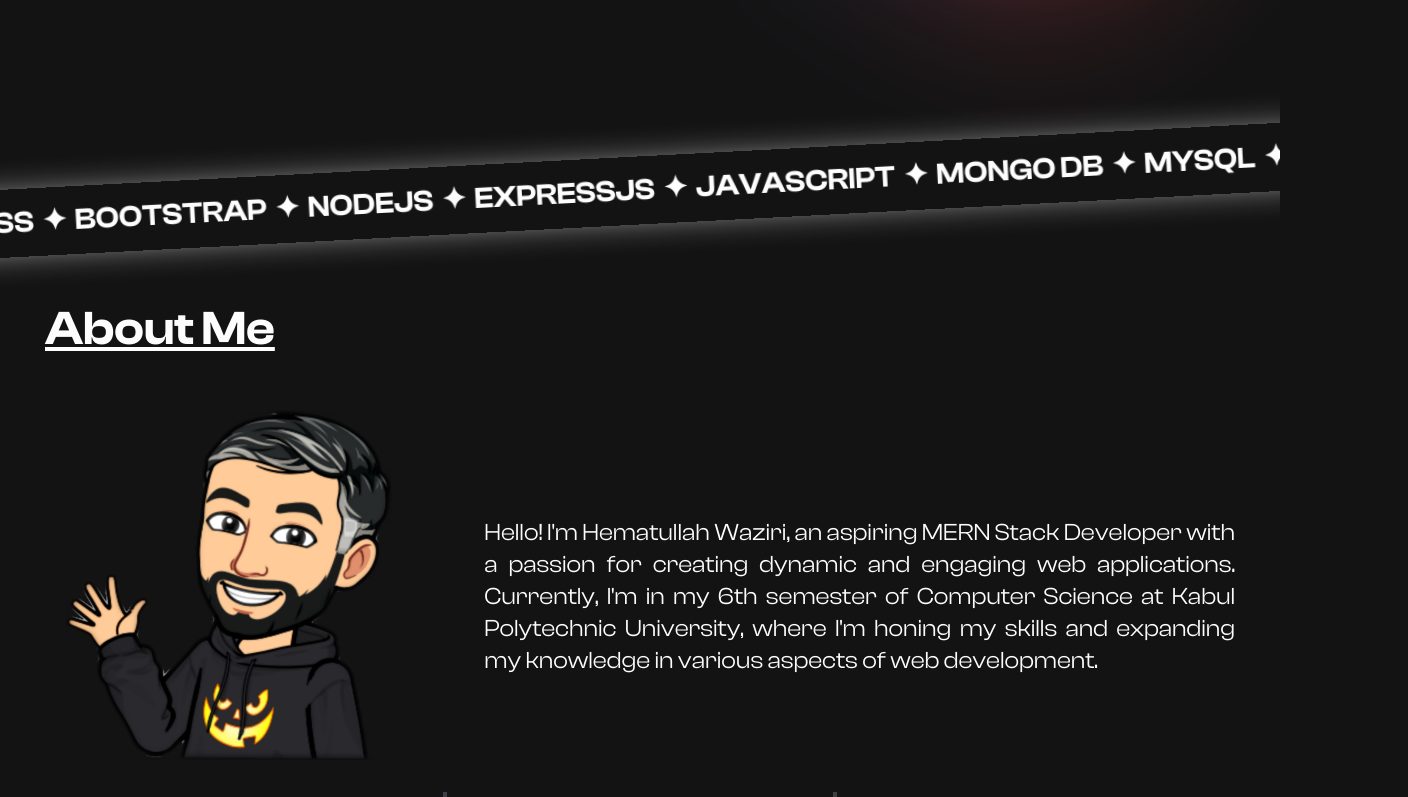
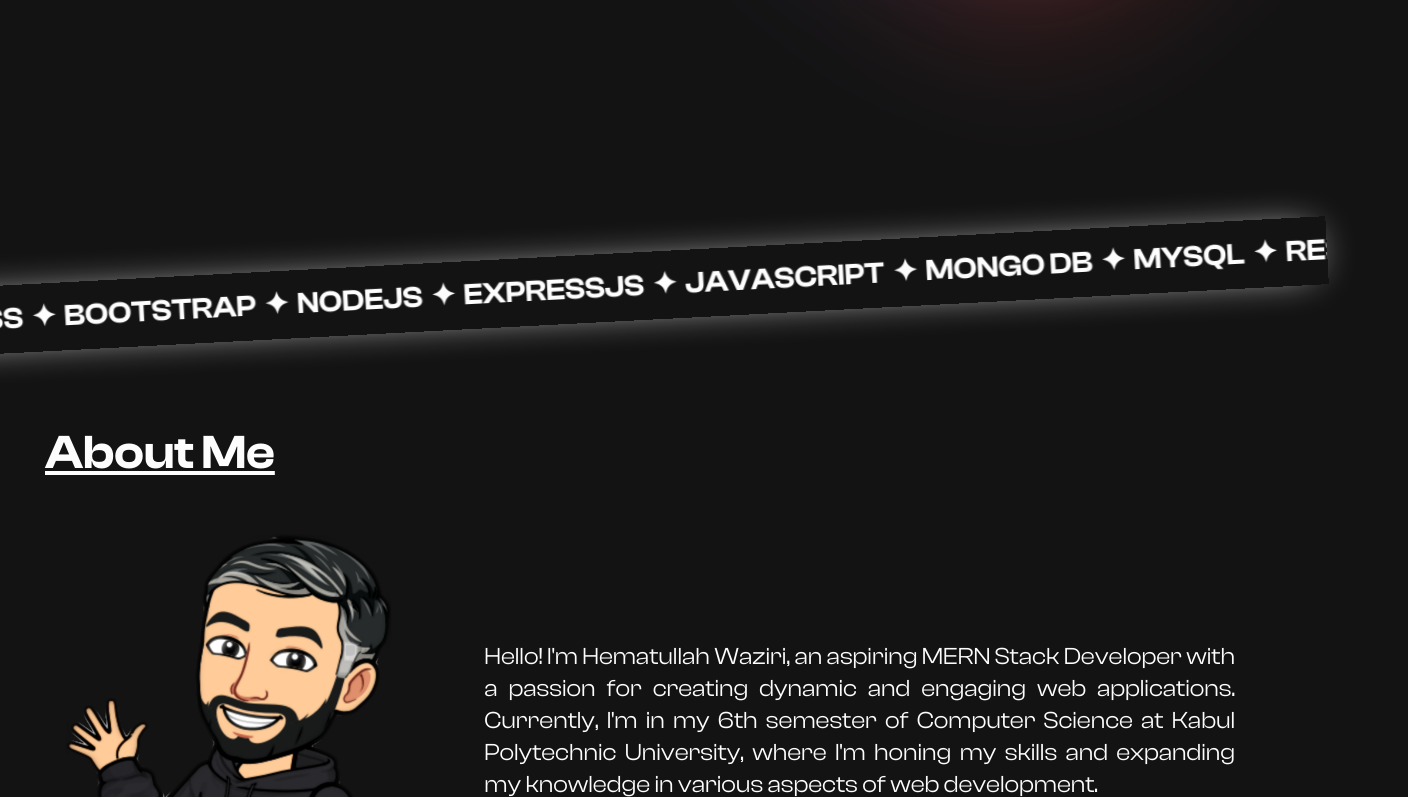
Before and after one commit to hematw/Portfolio, a React (Vite) app: page / in a window 1280 px wide. Shown: the part 623-1420 px from the top of the page, 1408 px wide, since content can reach past the window. Built offline with nearby package versions, Linux system fonts and the light colour scheme; a web font is replaced by a local one.

Commit message:
fixed skills slider

```diff
--- a/src/components/About.jsx
+++ b/src/components/About.jsx
@@ -1,9 +1,8 @@
-
 export default function About() {
   return (
     <div>
-            <div
-                className="relative -left-5 md:-left-20 text-nowrap font-semibold md:text-3xl py-2 md:py-4 shadow-eql shadow-white -rotate-3 my-20 slide overflow-hidden">
+      <div className="absolute left-0">
+        <div className="relative -left-5 md:-left-20 text-nowrap font-semibold md:text-3xl py-2 md:py-4 shadow-eql shadow-white -rotate-3 my-20 slide overflow-hidden">
           <div className="inline-block uppercase">
             <span>ReactJS</span>
             <span>TailwindCSS</span>
@@ -31,23 +30,22 @@ export default function About() {
             <span>Mysql</span>
           </div>
         </div>
-
-            <div
-                id="about"
-                className="px-10 leading-snug">
+      </div>
+      <div id="about" className="px-10 leading-snug pt-64">
         <h1 className="text-center md:text-left font-semibold text-3xl underline md:text-5xl">
           About Me
         </h1>
         <div className="flex flex-col-reverse md:flex-row items-center md:mt-10">
           <div className="w-1/3 m-auto md:mr-16">
-                        <img
-                            src="./3.png"
-                            alt=""
-                        />
+            <img src="./3.png" alt="" />
           </div>
 
           <p className="text-justify mt-8 md:text-2xl md:w-2/3">
-                        Hello! I'm Hematullah Waziri, an aspiring MERN Stack Developer with a passion for creating dynamic and engaging web applications. Currently, I'm in my 6th semester of Computer Science at Kabul Polytechnic University, where I'm honing my skills and expanding my knowledge in various aspects of web development.
+            Hello! I'm Hematullah Waziri, an aspiring MERN Stack Developer with
+            a passion for creating dynamic and engaging web applications.
+            Currently, I'm in my 6th semester of Computer Science at Kabul
+            Polytechnic University, where I'm honing my skills and expanding my
+            knowledge in various aspects of web development.
           </p>
         </div>
         <div className="flex justify-between gap-1 text-center ">
@@ -64,21 +62,17 @@ export default function About() {
             <h1 className="text-5xl md:text-8xl font-bold bg-gradient-to-r from-pink-600 to-amber-500 bg-clip-text text-transparent ">
               10+
             </h1>
-                        <p className="text-sm mt-4 md:text-xl">
-                            Overall Customers
-                        </p>
+            <p className="text-sm mt-4 md:text-xl">Overall Customers</p>
           </div>
 
           <div className="w-1/3 my-6">
             <h1 className="text-5xl md:text-8xl font-bold bg-gradient-to-r from-pink-600 to-amber-500 bg-clip-text text-transparent">
               20+
             </h1>
-                        <p className="text-sm mt-4 md:text-xl">
-                            Projects I Have Worked on
-                        </p>
+            <p className="text-sm mt-4 md:text-xl">Projects I Have Worked on</p>
           </div>
         </div>
       </div>
     </div>
-    )
+  );
 }
--- a/src/components/Footer.jsx
+++ b/src/components/Footer.jsx
@@ -2,7 +2,7 @@ import { SiBuymeacoffee } from "react-icons/si";
 
 export default function Footer() {
     return (
-        <footer className="p-4 md:p-10 mt-10">
+        <footer className="p-4 md:p-10 mt-10 max-w-7xl m-auto">
             <div className=" p-4 bg-gradient-to-t from-neutral-950 to-neutral-500 border-2 rounded-xl border-zinc-500 md:p-10 md:pb-0">
                 <div className="flex gap-6 md:items-center flex-col md:flex-row justify-around">
                     <div className="flex items-center justify-around">
--- a/src/components/Hero.jsx
+++ b/src/components/Hero.jsx
@@ -4,7 +4,7 @@ export default function Hero() {
     return (
         <div
             id="home"
-            className="flex flex-col-reverse md:flex-row md:text-left items-center justify-between tracking-wide text-center min-h-[600px] px-10">
+            className="flex flex-col-reverse md:flex-row md:text-left items-center justify-between tracking-wide text-center min-h-[600px] px-10 mb-24">
             <div className="md:w-4/5  z-100">
                 <h1 className="relative text-5xl md:text-7xl font-bold leading-tight">
                     <span
```
Also changed, not shown: 1 other file (tests, documents, lock files or other folders). Lines whose indentation alone changed are shown as unchanged.
